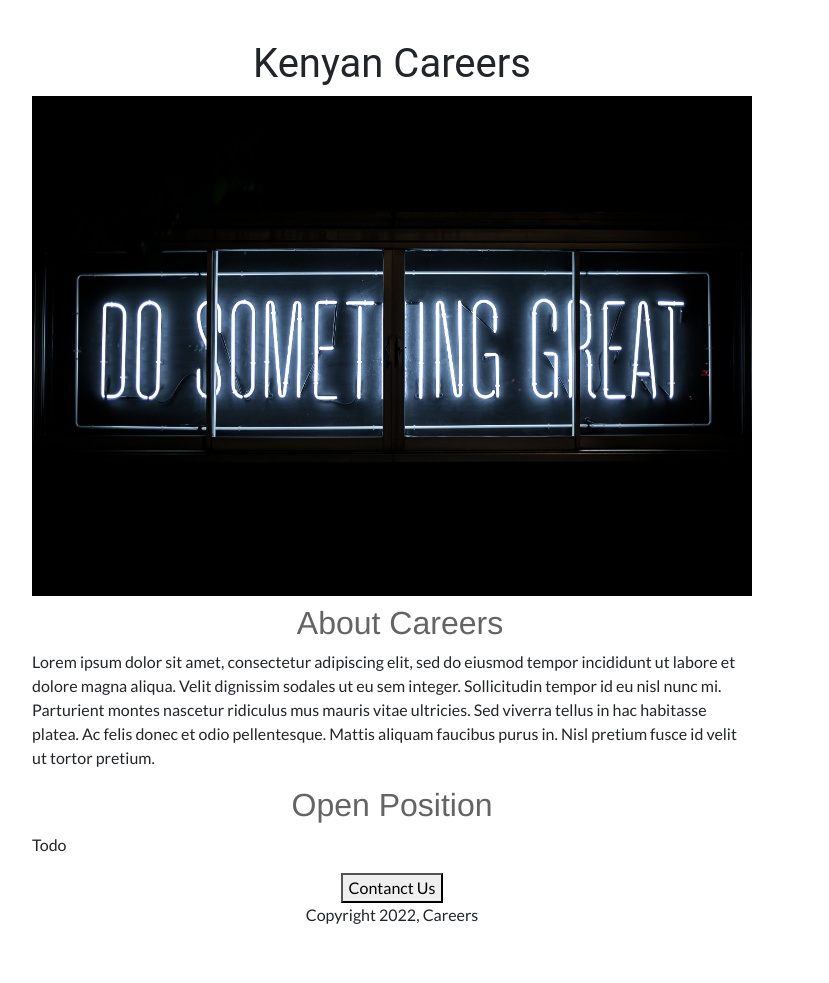
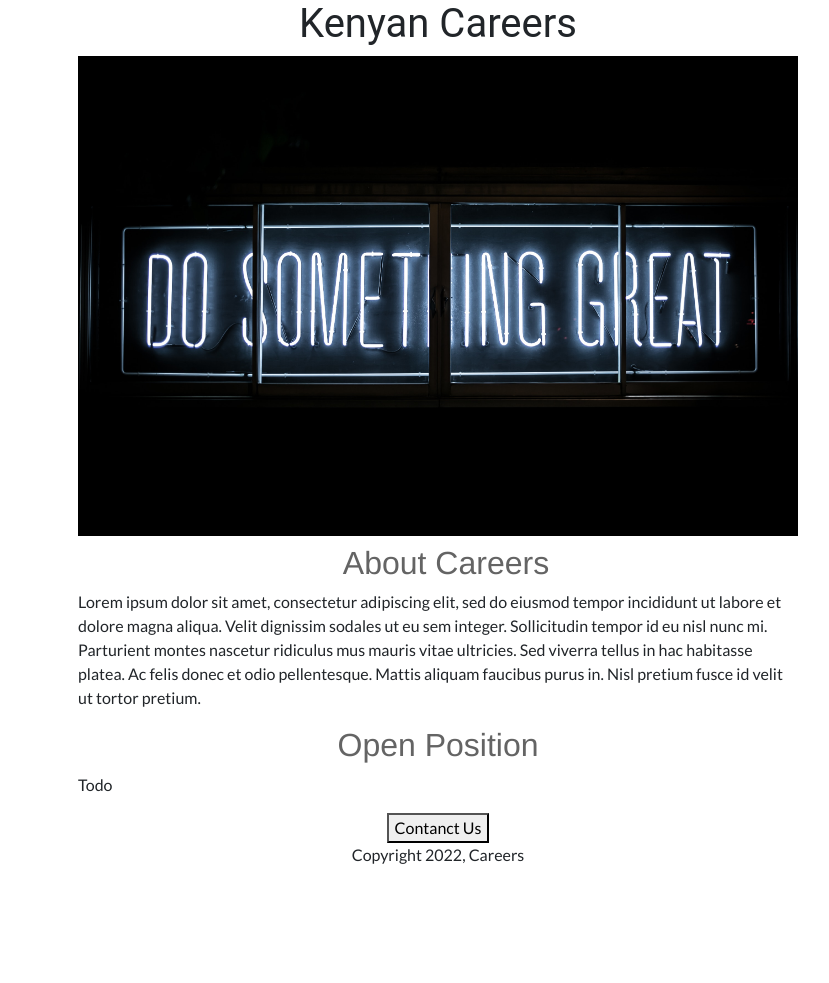
Before and after one commit to Jabir254/flask_web_dev, a Flask app: page / in a window 1280 px wide. Shown: the part 72-1055 px from the top of the page, without its empty margins (202-1031 px from the left). After the commit the page ends 936 px from the top, so only its background shows below. Run offline with Flask 3, Linux system fonts and the light colour scheme; some libraries are stand-ins or nearby versions.

Commit message:
added bootstrap

```diff
--- a/templates/home.html
+++ b/templates/home.html
@@ -42,10 +42,10 @@
       </nav>
 
 
-      <section class="container m-4 p-3">
+      <section class="container-fluid">
         <div id="container">
              <h1 class="container-fluid">Kenyan Careers</h1>
-            <img src="{{url_for('static', filename='images/careers.jpeg')}}" alt="banner" height="500" width="100%" object-fit>
+            <img class="img-fluid" src="{{url_for('static', filename='images/careers.jpeg')}}" alt="banner" height="500" width="100%" object-fit>
 
             <h2 class="container justify-content-center m-2">About Careers</h2>
             <p>Lorem ipsum dolor sit amet, consectetur adipiscing elit, sed do eiusmod tempor incididunt ut labore et dolore magna aliqua. Velit dignissim sodales ut eu sem integer. Sollicitudin tempor id eu nisl nunc mi. Parturient montes nascetur ridiculus mus mauris vitae ultricies. Sed viverra tellus in hac habitasse platea. Ac felis donec et odio pellentesque. Mattis aliquam faucibus purus in. Nisl pretium fusce id velit ut tortor pretium. </p>
```
